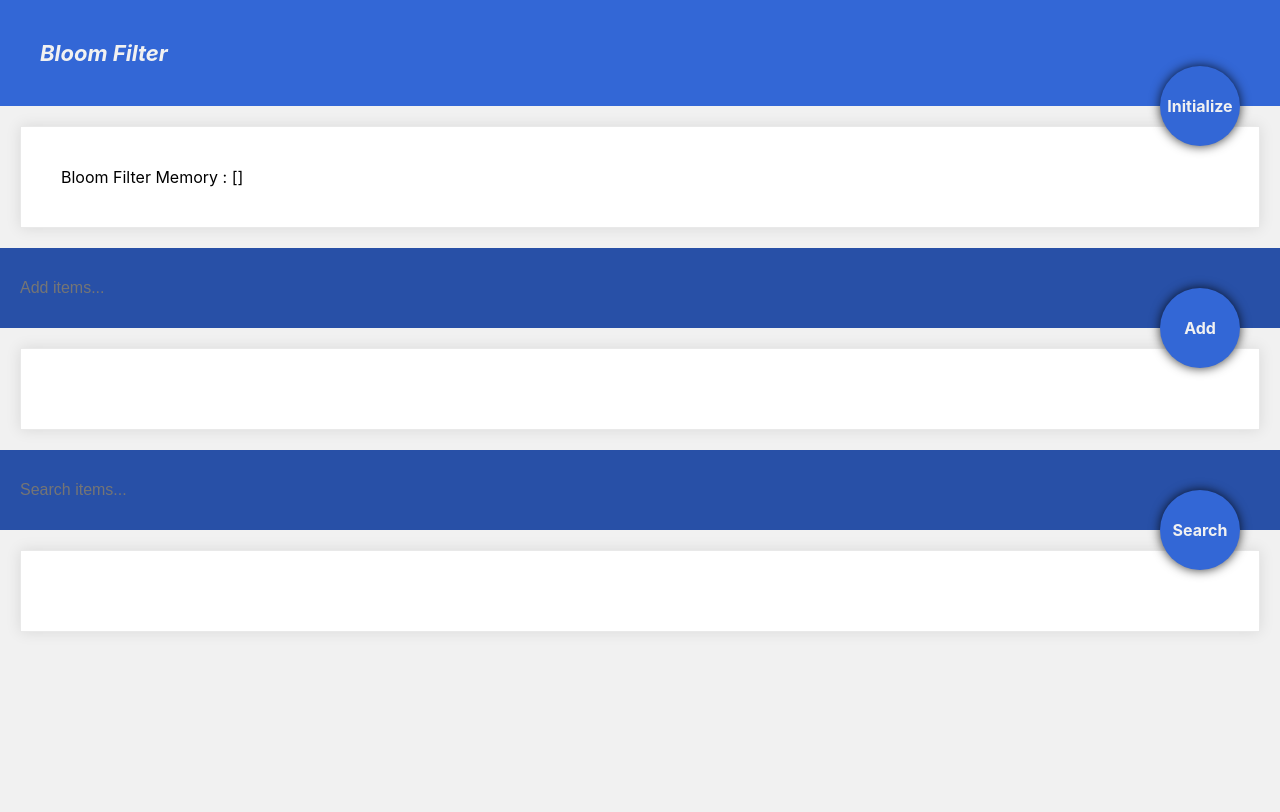
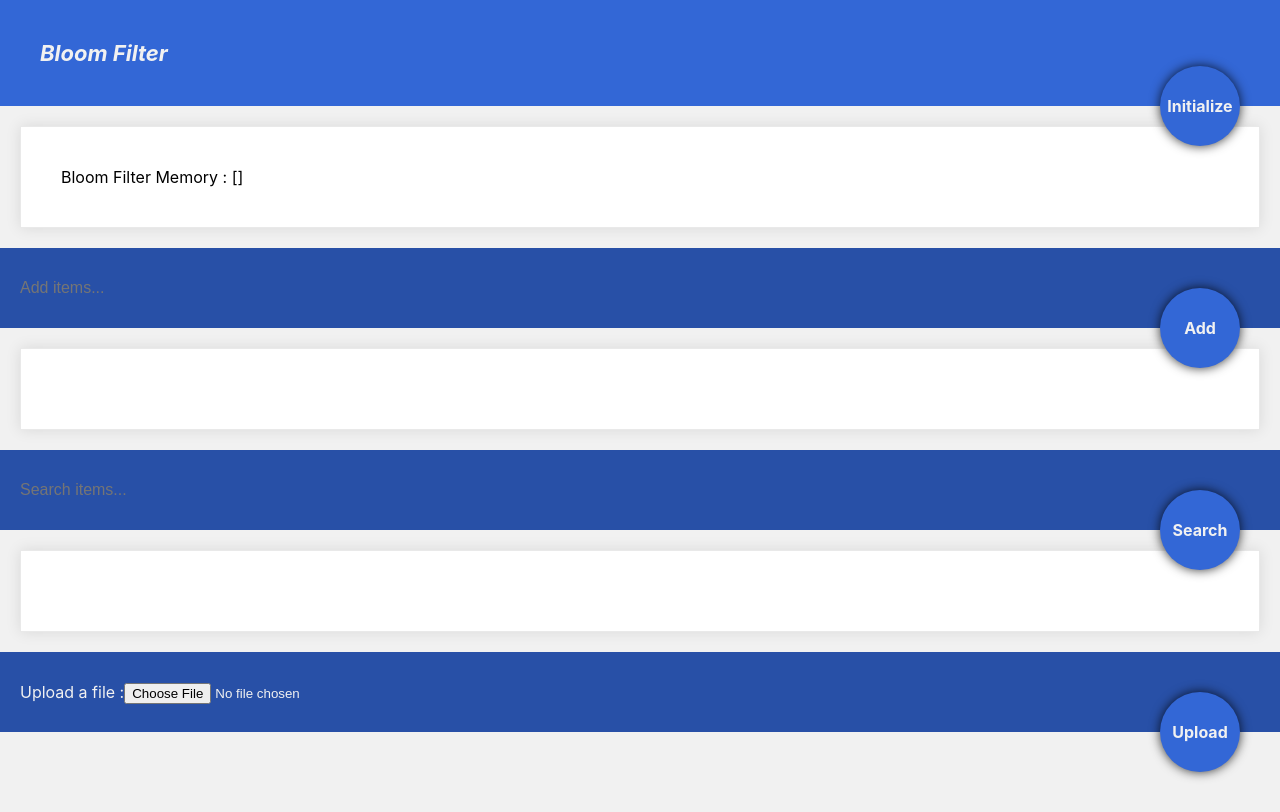
Before and after one commit to vnanurag/BloomFilter, a React (Create React App) app: page / in a window 1280 px wide. Built offline with nearby package versions, Linux system fonts and the light colour scheme.

Commit message:
Adding file upload feature to upload local files

```diff
--- a/src/App.js
+++ b/src/App.js
@@ -54,6 +54,12 @@ class App extends Component{
         <div className="note">
           {this.state.searchMessage}
         </div>
+
+        <div className = "textInput">
+          Upload a file :
+          <input  type="file" id="file" />
+        </div>
+        <div className="btn" onClick={this.upload}>Upload</div>
       </div>
 
     );
@@ -133,6 +139,22 @@ class App extends Component{
     })
   }
 
+  upload = () =>{
+    let data = [];
+    let file = document.getElementById("file").files[0];
+    let reader = new FileReader();
+    if(file){
+      reader.readAsText(file);
+      reader.onloadend = (event) => {
+        data = event.target.result.split('\n');
+        this.setState({
+          words: data
+        })
+        this.implementBloomFilter();
+      }
+    };
+  }
+
   updateAddText = (noteText) =>{
     this.setState({
       addValue: noteText.target.value
```
